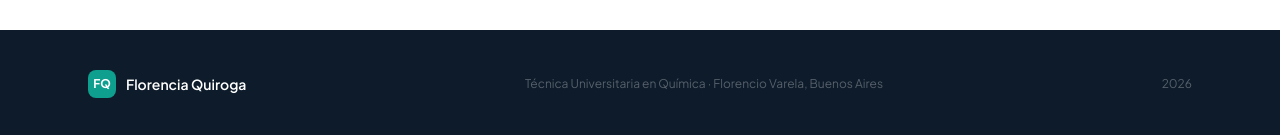
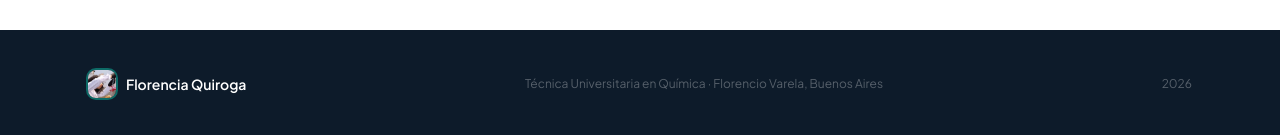
Before and after one commit to leandro-cotti/florencia-quiroga, a Next.js app: page / in a window 1280 px wide. Shown: the part 5248-5383 px from the top of the page. Built offline with nearby package versions, Linux system fonts and the light colour scheme.

Commit message:
Replace FQ text badge with photo avatar in footer

```diff
--- a/components/Footer.tsx
+++ b/components/Footer.tsx
@@ -1,11 +1,20 @@
+import Image from "next/image";
+
 export default function Footer() {
   return (
     <footer className="bg-[var(--color-ink)] py-10">
       <div className="max-w-6xl mx-auto px-6 flex flex-col sm:flex-row items-center justify-between gap-4">
         <div className="flex items-center gap-2.5">
-          <span className="w-7 h-7 rounded-lg bg-[var(--color-teal)] flex items-center justify-center text-white text-xs font-bold">
-            FQ
-          </span>
+          <div className="w-7 h-7 rounded-lg overflow-hidden ring-2 ring-[var(--color-teal)]/60 flex-shrink-0">
+            <Image
+              unoptimized
+              src="/florencia-lab.png"
+              alt="Florencia Quiroga"
+              width={28}
+              height={28}
+              className="object-cover object-top w-full h-full"
+            />
+          </div>
           <span className="text-sm font-semibold text-white">
             Florencia Quiroga
           </span>
```
